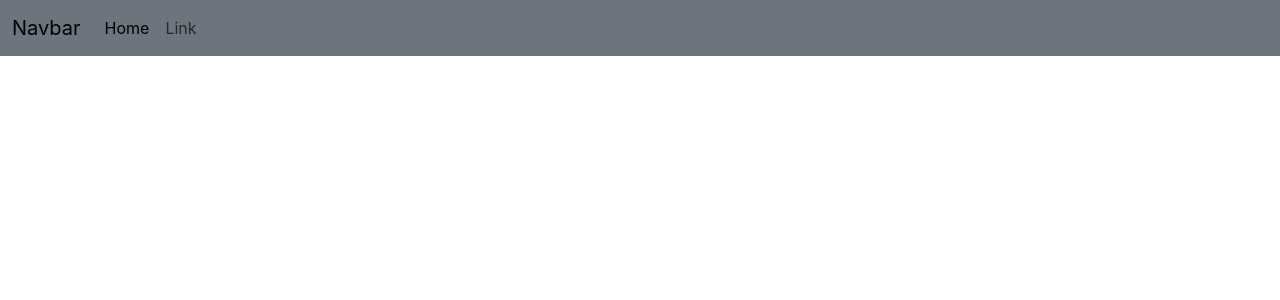
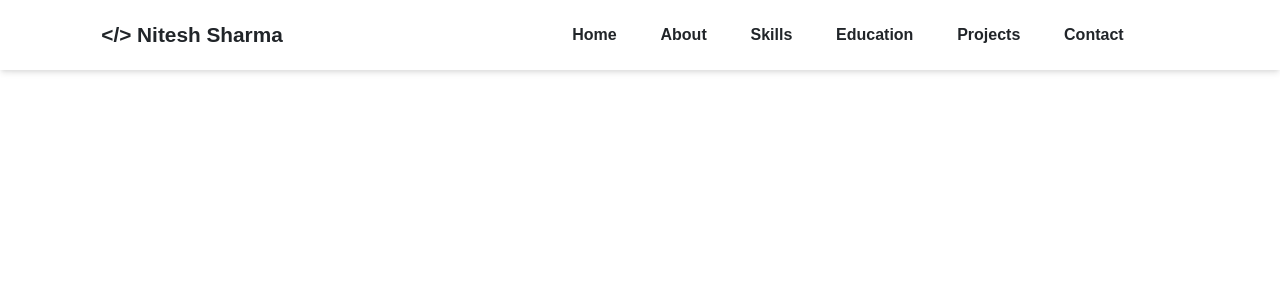
Before and after one commit to nitesh32/nit_folio, a React (Create React App) app: page / in a window 1280 px wide. Shown: the top 300 px of the page. Built offline with nearby package versions, Linux system fonts and the light colour scheme.

Commit message:
adding nav bar

```diff
--- a/src/App.css
+++ b/src/App.css
@@ -1,38 +1,45 @@
-.App {
-  text-align: center;
-}
-
-.App-logo {
-  height: 40vmin;
-  pointer-events: none;
-}
-
-@media (prefers-reduced-motion: no-preference) {
-  .App-logo {
-    animation: App-logo-spin infinite 20s linear;
-  }
-}
-
-.App-header {
-  background-color: #282c34;
-  min-height: 100vh;
+#Navbar{
+  width: 100%;
+  height: 70px;
+  background-color: white;
+  /* border: 1px solid black; */
   display: flex;
-  flex-direction: column;
   align-items: center;
   justify-content: center;
-  font-size: calc(10px + 2vmin);
-  color: white;
+  position: fixed;
+  font-family: Arial, Helvetica, sans-serif;
+  box-shadow: rgba(0, 0, 0, 0.1) 0px 4px 6px -1px, rgba(0, 0, 0, 0.06) 0px 2px 4px -1px;
 }
+#naming{
+  height: 70px;
+  width: 30%;
+  /* border: 1px solid black; */
+  display: flex;
+  align-items: center;
+  justify-content: center;
+  font-size: 1.3rem;
 
-.App-link {
-  color: #61dafb;
 }
-
-@keyframes App-logo-spin {
-  from {
-    transform: rotate(0deg);
-  }
-  to {
-    transform: rotate(360deg);
-  }
+#naming>strong:hover{
+  color: blue;
+  transition: 0.5s ease-in-out;
+  cursor: pointer;
 }
+#navigation{
+  height: 70px;
+  width: 70%;
+  /* border: 1px solid black; */
+  display: flex;
+  align-items: center;
+  justify-content: center;
+  font-weight: bolder;
+}
+#navigation>ul{
+  list-style: none;
+  margin: 0px;
+  width: 70%;
+  height: 100%;
+  display: flex;
+  align-items: center;
+  justify-content: space-around;
+}
--- a/src/components/Bar.js
+++ b/src/components/Bar.js
@@ -2,37 +2,22 @@ import React from "react";
 
 export default function bar() {
   return (
-    <nav className="navbar navbar-expand-lg bg-secondary ">
-      <div className="container-fluid">
-        <a className="navbar-brand" href="/">
-          Navbar
-        </a>
-        <button
-          className="navbar-toggler"
-          type="button"
-          data-bs-toggle="collapse"
-          data-bs-target="/navbarSupportedContent"
-          aria-controls="navbarSupportedContent"
-          aria-expanded="false"
-          aria-label="Toggle navigation"
-        >
-          <span className="navbar-toggler-icon"></span>
-        </button>
-        <div className="collapse navbar-collapse" id="navbarSupportedContent">
-          <ul className="navbar-nav me-auto mb-2 mb-lg-0">
-            <li className="nav-item">
-              <a className="nav-link active" aria-current="page" href="/">
-                Home
-              </a>
-            </li>
-            <li className="nav-item">
-              <a className="nav-link" href="/">
-                Link
-              </a>
-            </li>
-          </ul>
-        </div>
+    <div id="Navbar">
+      <div id="naming">
+        <strong>
+          <b> &lt;/> Nitesh Sharma</b>
+        </strong>
       </div>
-    </nav>
+      <div id="navigation">
+        <ul>
+          <li>Home</li>
+          <li>About</li>
+          <li>Skills</li>
+          <li>Education</li>
+          <li>Projects</li>
+          <li>Contact</li>
+        </ul>
+      </div>
+    </div>
   );
 }
```
Also changed, not shown: src/components/particals.js (added).
